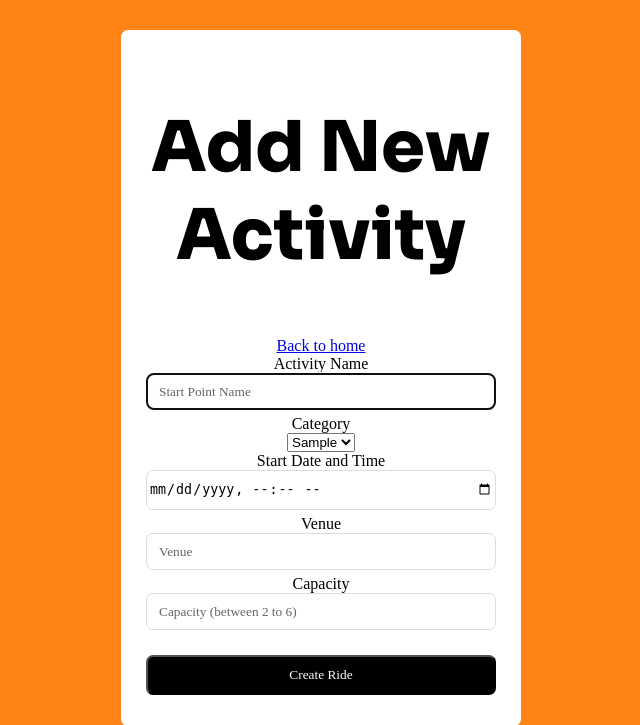
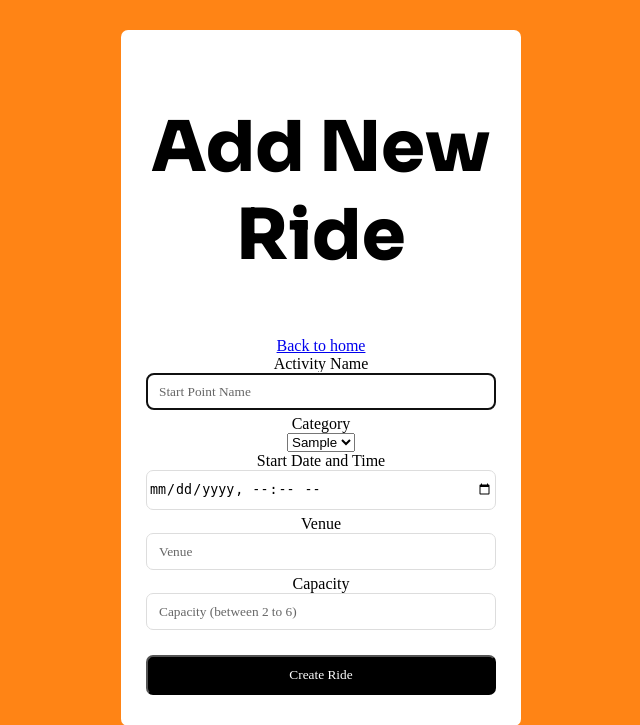
Before and after one commit to zhenyu1311/GRP26APP, a Django app: template kopidarat/templates/create_activity.html in a window 1280 px wide. Shown: the top 725 px of the page, without its empty margins (319-959 px from the left). Run offline with Django 4.2, Linux system fonts and the light colour scheme; the template is opened without the code that fills it: most values are stand-ins (such as "Sample title", 1, 10 or a date in 2020).

Commit message:
Update create_activity.html

```diff
--- a/kopidarat/templates/create_activity.html
+++ b/kopidarat/templates/create_activity.html
@@ -62,12 +62,12 @@
 </style>
 <html>
   <head>
-    <title>Create Activity</title>
+    <title>Create Ride</title>
   </head>
   <div class="container">
   <div class="form-wrap">
   <body>
-    <h2>Add New Activity</h2>
+    <h2>Add New Ride</h2>
     <a href="index">Back to home</a>
 
     <form action="{% url 'create_activity' %}" method="post">
```
